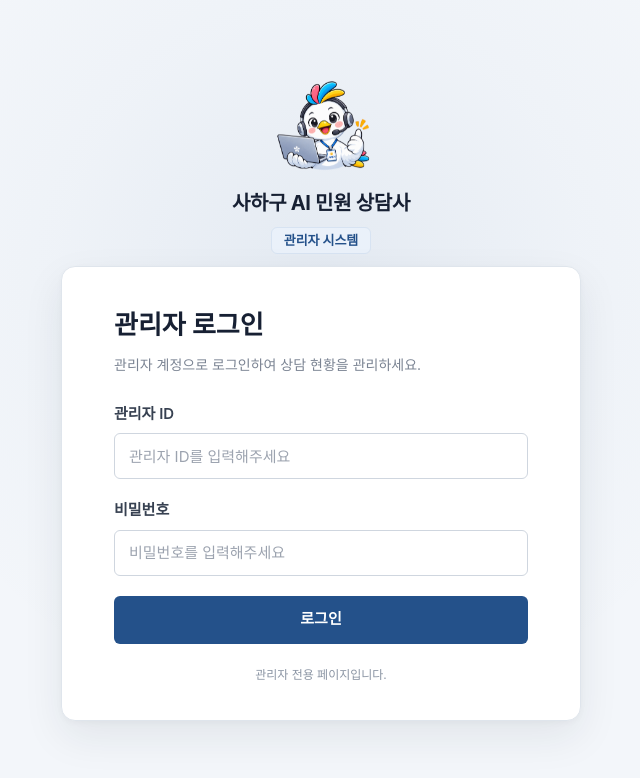
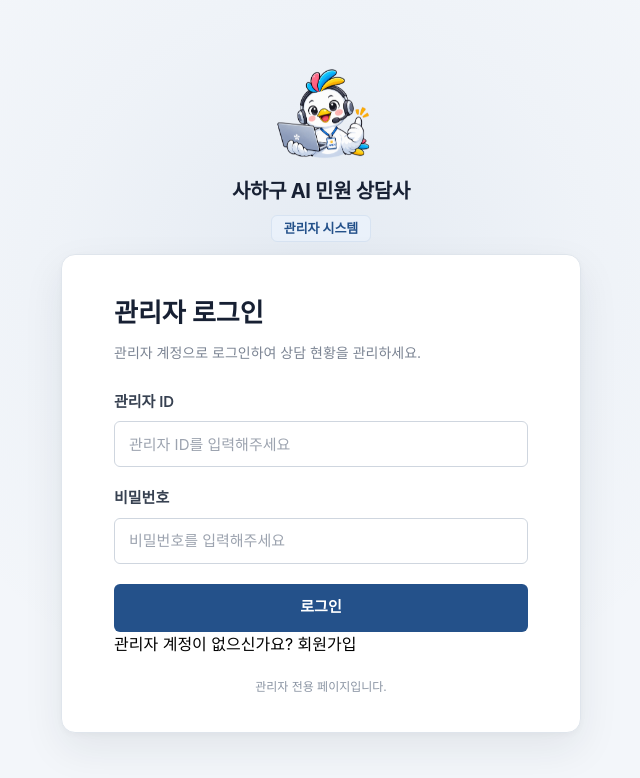
Before and after one commit to dainkim621/Saha_AI_Counselor, a React (Vite) app in the folder frontend/: page /admin/login in a window 1280 px wide. Shown: the top 778 px of the page, without its empty margins (319-959 px from the left). Built offline with nearby package versions, Linux system fonts and the light colour scheme.

Commit message:
feat: 관리자 로그인 페이지에 회원가입 링크 추가

```diff
--- a/frontend/src/pages/AdminLogin.tsx
+++ b/frontend/src/pages/AdminLogin.tsx
@@ -1,5 +1,5 @@
 import { useState } from "react";
-import { useNavigate } from "react-router-dom";
+import { Link, useNavigate } from "react-router-dom";
 import "../styles/AdminLogin.css";
 import adminGouni from "../assets/admin-gouni.png";
 
@@ -165,6 +165,13 @@ function AdminLogin() {
           </button>
         </form>
 
+        <p className="admin-login-signup">
+          관리자 계정이 없으신가요?{" "}
+          <Link to="/admin/signup">
+            회원가입
+          </Link>
+        </p>
+
         <p className="admin-login-notice">
           관리자 전용 페이지입니다.
         </p>
```
